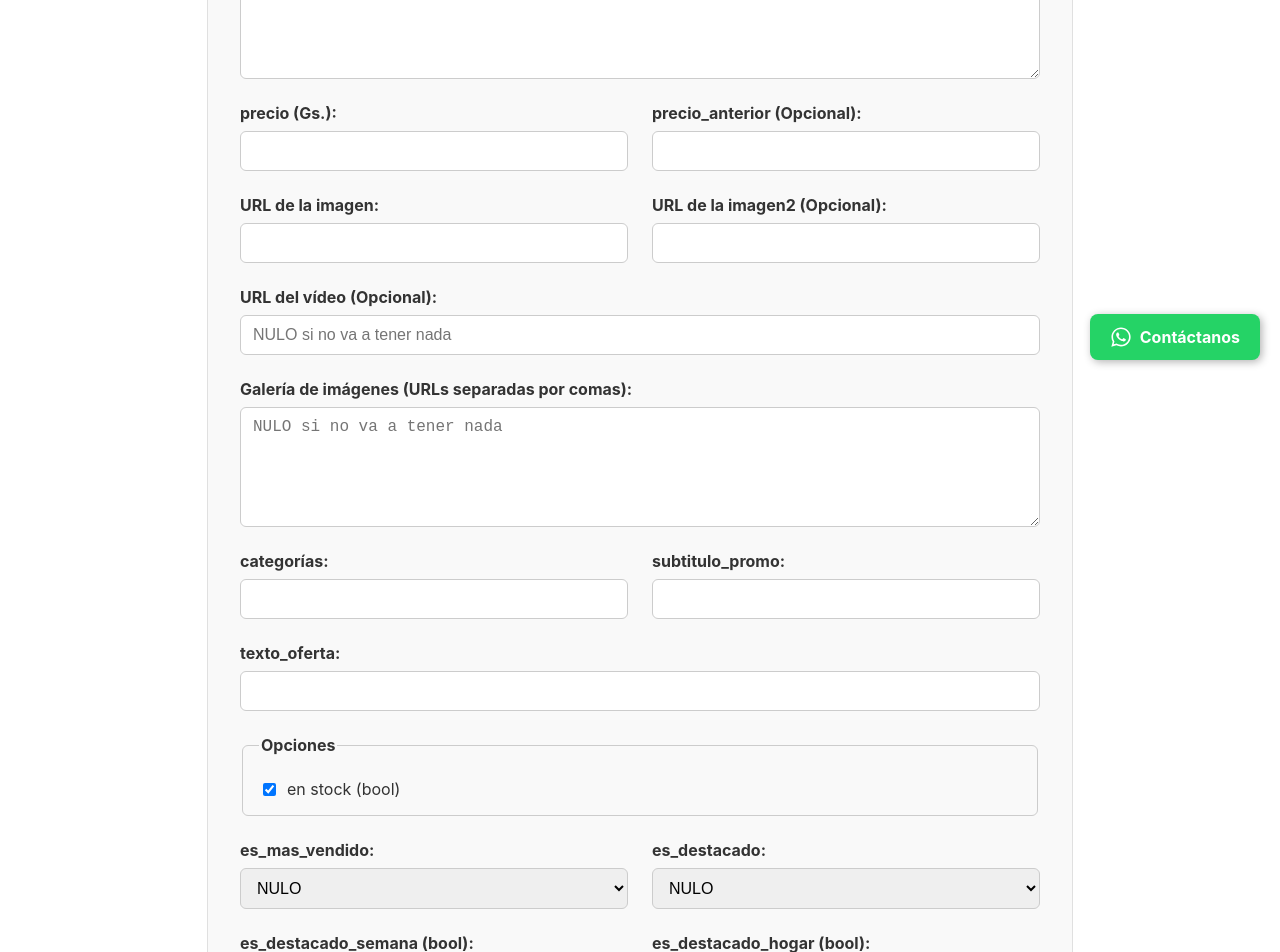
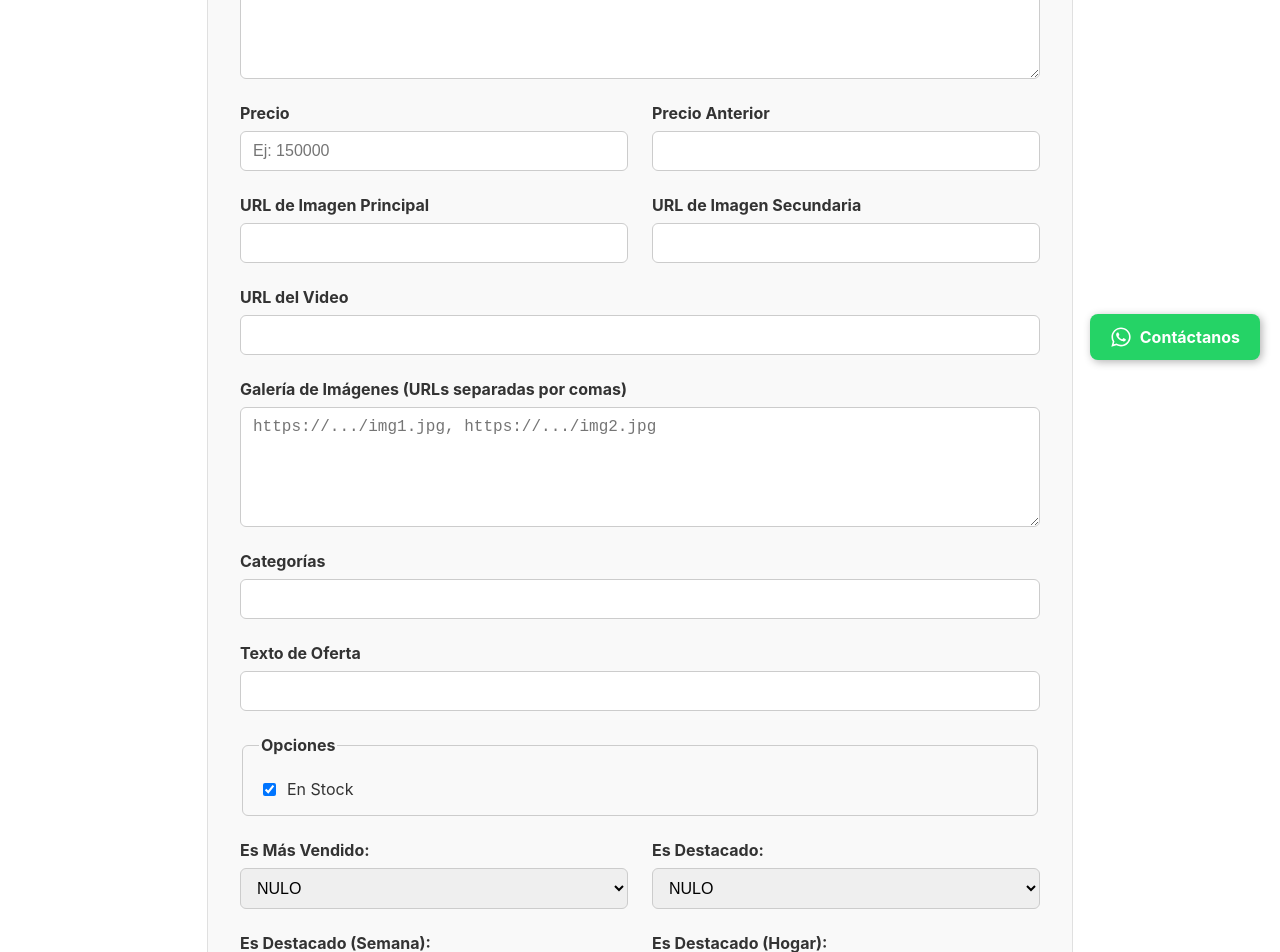
Before and after one commit to Javiermu97/impattopyproyect, a Next.js app: page /admin/products/new in a window 1280 px wide. Shown: the part 420-1372 px from the top of the page. Built offline with nearby package versions, Linux system fonts and the light colour scheme.

Commit message:
Descripción de los cambios

```diff
--- a/app/admin/products/new/page.tsx
+++ b/app/admin/products/new/page.tsx
@@ -1,6 +1,5 @@
 import { createProduct } from '../../actions';
 
-// Componente para los menús desplegables de opciones Booleanas/Nulas
 const BooleanSelect = ({ name, label }: { name: string, label: string }) => (
     <div className="form-group">
         <label htmlFor={name} className="form-label">{label}:</label>
@@ -18,67 +17,61 @@ export default function NewProductPage() {
       <h1>Añadir Nuevo Producto</h1>
       <form action={createProduct} className="admin-form">
         <div className="form-group">
-          <label htmlFor="nombre" className="form-label">nombre:</label>
+          <label htmlFor="nombre" className="form-label">Nombre del Producto</label>
           <input id="nombre" name="nombre" type="text" required className="form-input" />
         </div>
         <div className="form-group">
-          <label htmlFor="descripcion" className="form-label">descripción:</label>
+          <label htmlFor="descripcion" className="form-label">Descripción</label>
           <textarea id="descripcion" name="descripcion" className="form-textarea" />
         </div>
         <div className="form-grid">
           <div className="form-group">
-            <label htmlFor="precio" className="form-label">precio (Gs.):</label>
-            <input id="precio" name="precio" type="number" required className="form-input" />
+            <label htmlFor="precio" className="form-label">Precio</label>
+            <input id="precio" name="precio" type="number" required className="form-input" placeholder="Ej: 150000" />
           </div>
           <div className="form-group">
-            <label htmlFor="precio_anterior" className="form-label">precio_anterior (Opcional):</label>
+            <label htmlFor="precio_anterior" className="form-label">Precio Anterior</label>
             <input id="precio_anterior" name="precio_anterior" type="number" className="form-input" />
           </div>
         </div>
         <div className="form-grid">
           <div className="form-group">
-            <label htmlFor="imageUrl" className="form-label">URL de la imagen:</label>
+            <label htmlFor="imageUrl" className="form-label">URL de Imagen Principal</label>
             <input id="imageUrl" name="imageUrl" type="text" required className="form-input" />
           </div>
           <div className="form-group">
-            <label htmlFor="imageUrl2" className="form-label">URL de la imagen2 (Opcional):</label>
+            <label htmlFor="imageUrl2" className="form-label">URL de Imagen Secundaria</label>
             <input id="imageUrl2" name="imageUrl2" type="text" className="form-input" />
           </div>
         </div>
         <div className="form-group">
-          <label htmlFor="videoUrl" className="form-label">URL del vídeo (Opcional):</label>
-          <input id="videoUrl" name="videoUrl" type="text" className="form-input" placeholder="NULO si no va a tener nada" />
+          <label htmlFor="videoUrl" className="form-label">URL del Video</label>
+          <input id="videoUrl" name="videoUrl" type="text" className="form-input" />
         </div>
         <div className="form-group">
-          <label htmlFor="galleryImages" className="form-label">Galería de imágenes (URLs separadas por comas):</label>
-          <textarea id="galleryImages" name="galleryImages" className="form-textarea" placeholder="NULO si no va a tener nada" />
-        </div>
-        <div className="form-grid">
-            <div className="form-group">
-                <label htmlFor="categorias" className="form-label">categorías:</label>
-                <input id="categorias" name="categorias" type="text" className="form-input" />
-            </div>
-            <div className="form-group">
-                <label htmlFor="subtitulo_promo" className="form-label">subtitulo_promo:</label>
-                <input id="subtitulo_promo" name="subtitulo_promo" type="text" className="form-input" />
-            </div>
+          <label htmlFor="galleryImages" className="form-label">Galería de Imágenes (URLs separadas por comas)</label>
+          <textarea id="galleryImages" name="galleryImages" className="form-textarea" placeholder="https://.../img1.jpg, https://.../img2.jpg" />
         </div>
         <div className="form-group">
-          <label htmlFor="texto_oferta" className="form-label">texto_oferta:</label>
+            <label htmlFor="categorias" className="form-label">Categorías</label>
+            <input id="categorias" name="categorias" type="text" className="form-input" />
+        </div>
+        <div className="form-group">
+          <label htmlFor="texto_oferta" className="form-label">Texto de Oferta</label>
           <input id="texto_oferta" name="texto_oferta" type="text" className="form-input" />
         </div>
         <fieldset className="form-fieldset">
           <legend className="form-label">Opciones</legend>
           <div className="form-checkbox-group">
             <input id="inStock" name="inStock" type="checkbox" defaultChecked />
-            <label htmlFor="inStock">en stock (bool)</label>
+            <label htmlFor="inStock">En Stock</label>
           </div>
         </fieldset>
         <div className="form-grid">
-            <BooleanSelect name="es_mas_vendido" label="es_mas_vendido" />
-            <BooleanSelect name="es_destacado" label="es_destacado" />
-            <BooleanSelect name="es_destacado_semana" label="es_destacado_semana (bool)" />
-            <BooleanSelect name="es_destacado_hogar" label="es_destacado_hogar (bool)" />
+            <BooleanSelect name="es_mas_vendido" label="Es Más Vendido" />
+            <BooleanSelect name="es_destacado" label="Es Destacado" />
+            <BooleanSelect name="es_destacado_semana" label="Es Destacado (Semana)" />
+            <BooleanSelect name="es_destacado_hogar" label="Es Destacado (Hogar)" />
         </div>
         <button type="submit" className="admin-submit-btn">Guardar Producto</button>
       </form>
```
Also changed, not shown: app/admin/products/edit/[id]/page.tsx (+17 -24 lines).
